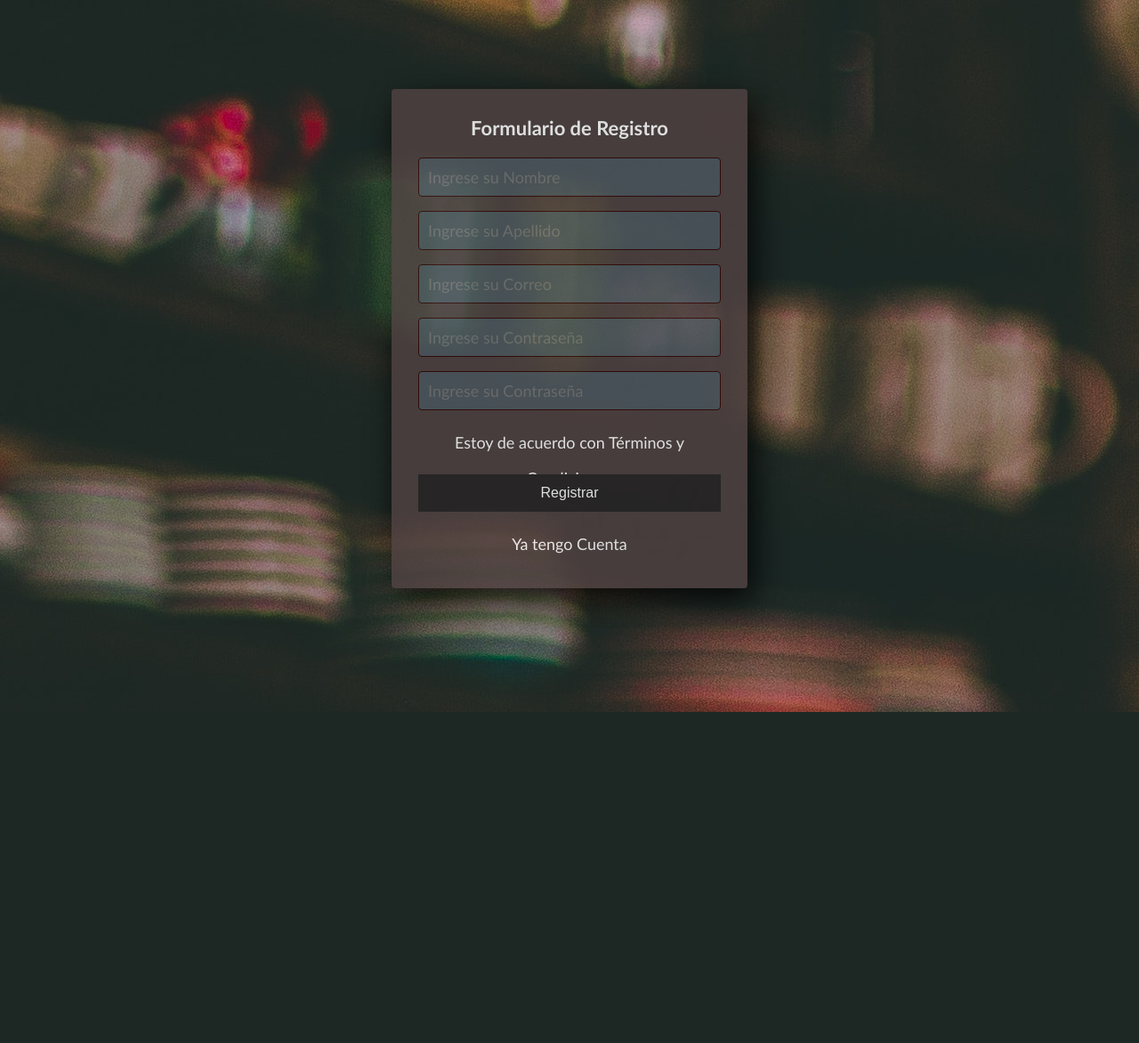
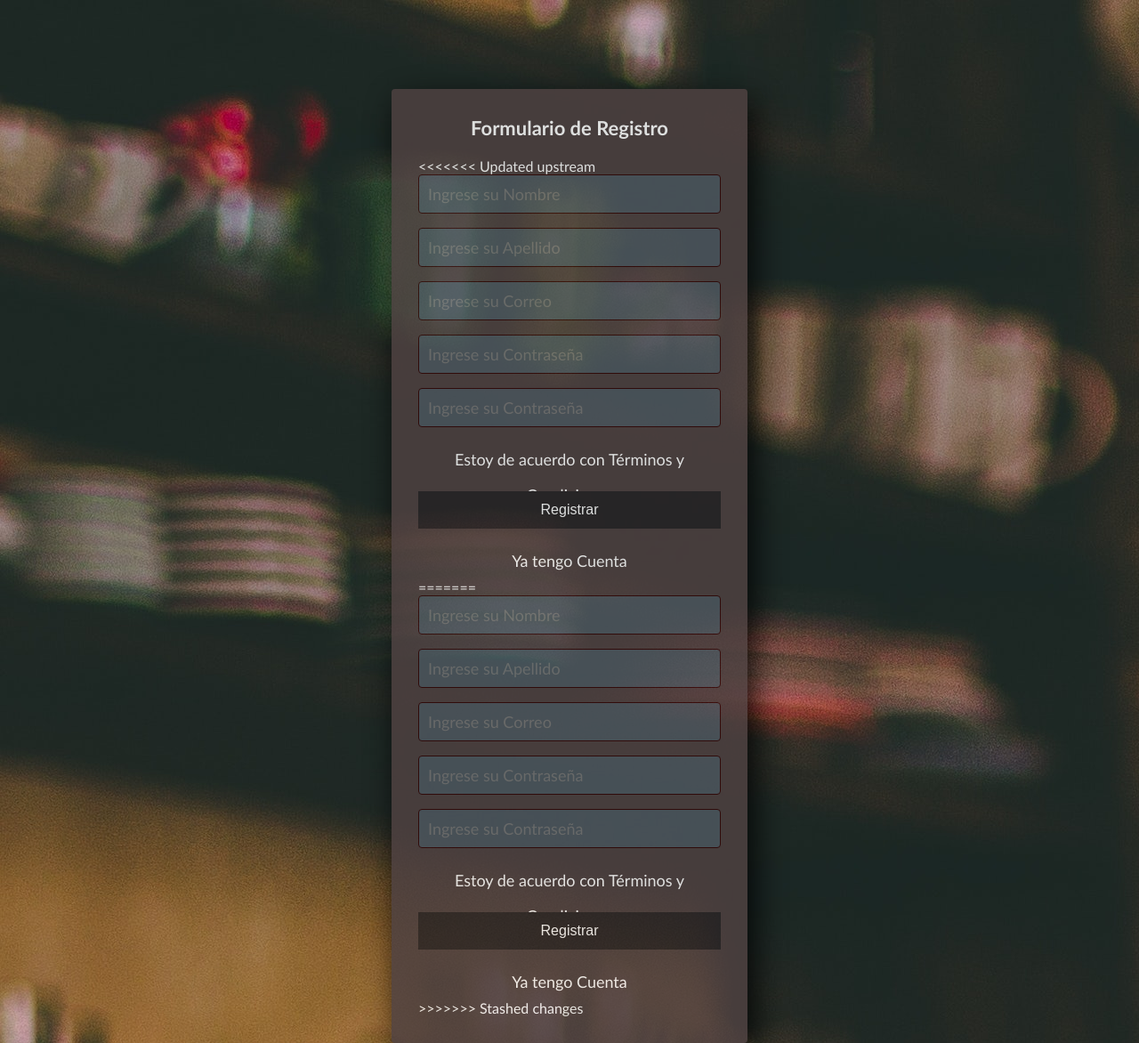
Before and after one commit to MrNikolaTesla/Avocode, a PHP site: page /formularioRegistro.php in a window 1280 px wide. Shown: the whole page at 89% size. Before the commit the page ends 800 px from the top, so only its background shows below. Run offline with PHP 8.4, Linux system fonts and the light colour scheme.

Commit message:
correcciones 4

```diff
--- a/formularioRegistro.php
+++ b/formularioRegistro.php
@@ -14,6 +14,7 @@
     <form method="POST" action="procesarRegistro.php">
         <section class="form-register">
             <h4>Formulario de Registro</h4>
+<<<<<<< Updated upstream
                 <input class="controls" type="text" name="nombre" id="nombre" placeholder="Ingrese su Nombre"></input>
                 <input class="controls" type="text" name="apellido" id="apellido" placeholder="Ingrese su Apellido"></input>
                 <input class="controls" type="email" name="correo" id="correo" placeholder="Ingrese su Correo"></input>
@@ -22,6 +23,16 @@
                 <p>Estoy de acuerdo con <a href="terminos.php">Términos y Condiciones</a></p>
                 <input class="buttons" type="submit" value="Registrar"></input>
                 <p><a href="inicioSesion.php">Ya tengo Cuenta</a></p>
+=======
+            <input class="controls" type="text" name="nombre" id="nombre" placeholder="Ingrese su Nombre"></input>
+            <input class="controls" type="text" name="apellido" id="apellido" placeholder="Ingrese su Apellido"></input>
+            <input class="controls" type="email" name="correo" id="correo" placeholder="Ingrese su Correo"></input>
+            <input class="controls" type="password" name="passwordRegistro1" id="password" placeholder="Ingrese su Contraseña"></input>
+            <input class="controls" type="password" name="passwordRegistro2" id="password" placeholder="Ingrese su Contraseña"></input>
+            <p>Estoy de acuerdo con <a href="terminos.php">Términos y Condiciones</a></p>
+            <input class="buttons" type="submit" value="Registrar"></input>
+            <p><a href="inicioSesion.php">Ya tengo Cuenta</a></p>
+>>>>>>> Stashed changes
         </section>
     </form>
 
--- a/inicioFallido.php
+++ b/inicioFallido.php
@@ -1,5 +1,6 @@
 <!DOCTYPE html>
 <html lang="en">
+
 <head>
   <meta charset="UTF-8">
   <meta http-equiv="X-UA-Compatible" content="IE=edge">
@@ -8,6 +9,7 @@
 
   <title>Inicio de Sesión</title>
 </head>
+
 <body>
   <section class="form-register">
     <h4>Lo sentimos.</h4>
@@ -16,4 +18,5 @@
   </section>
   </section>
 </body>
+
 </html>
--- a/inicioSesion.php
+++ b/inicioSesion.php
@@ -1,5 +1,6 @@
 <!DOCTYPE html>
 <html lang="es">
+
 <head>
   <meta charset="UTF-8">
   <meta name="viewport" content="width=device-width, initial-scale=1.0">
@@ -7,6 +8,7 @@
   <link rel="stylesheet" href="styles.css">
   <title>Inicio de Sesión</title>
 </head>
+
 <body>
   <form method="POST" action="procesarSesion.php">
     <section class="form-register">
@@ -19,4 +21,5 @@
     </section>
   </form>
 </body>
+
 </html>
--- a/procesarRegistro.php
+++ b/procesarRegistro.php
@@ -15,7 +15,7 @@ include("conexionBD.php");
 $POSTnombre=$_POST['nombre'];
 $POSTapellido=$_POST['apellido'];
 $POSTcorreo=$_POST['correo'];
-$POSTpassword=$_POST['password'];
+$POSTpassword=$_POST['passwordRegistro1'];
 
 $query = "INSERT INTO datos(nombre, apellido, correo, password) VALUES (nombre, apellido, correo, password)";
 $result = mysqli_query($connection, $query);
```
Also changed, not shown: procesarSesion.php (+15 -12 lines). Lines whose indentation alone changed are shown as unchanged.
